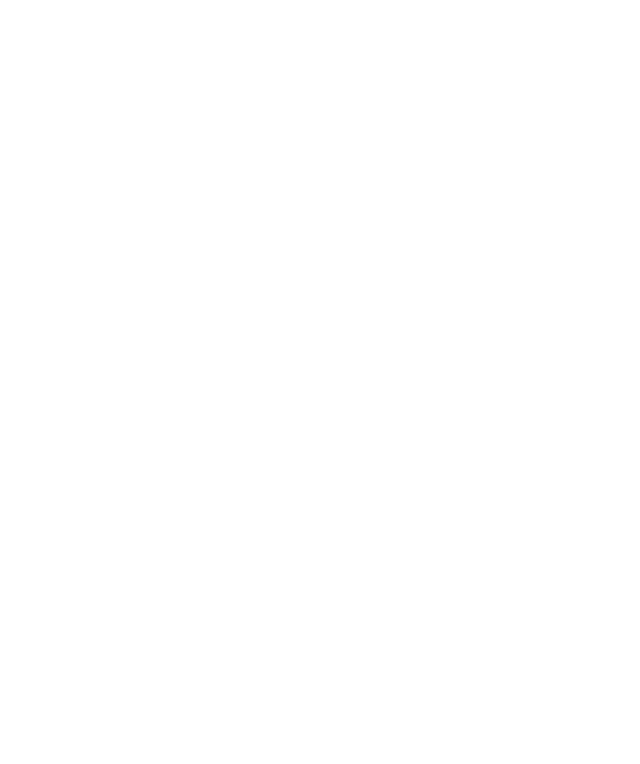
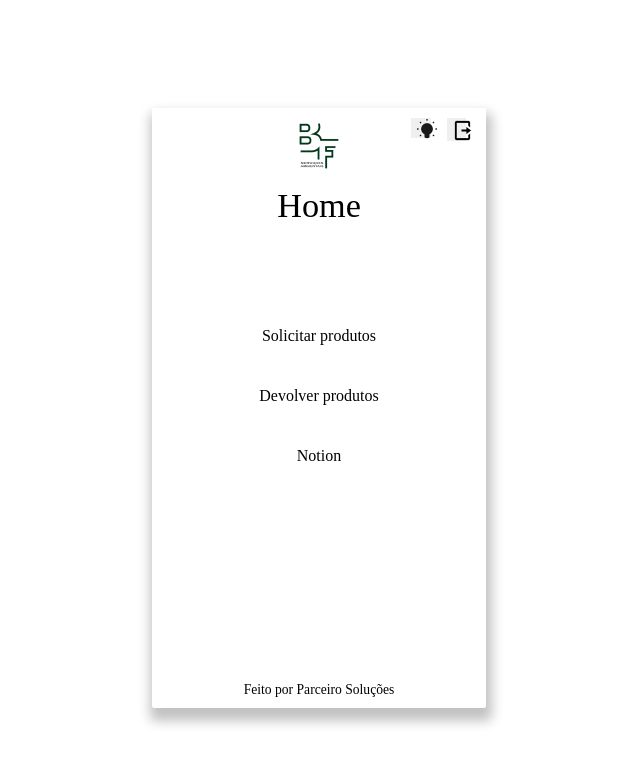
Before and after one commit to VinicioSales/inventoryStoragePagesComponents, an Angular app: page /home in a window 1280 px wide. Before the commit this address led to /. Shown: the top 764 px of the page, without its empty margins (329-969 px from the left). Built offline with nearby package versions, Linux system fonts and the light colour scheme.

Commit message:
feat: Criado pagina home

```diff
--- a/src/app/app-routing.module.ts
+++ b/src/app/app-routing.module.ts
@@ -4,8 +4,10 @@
 import { LoginComponent } from './components/login/login.component';
 import { RegistroComponent } from './components/registro/registro.component';
 import { EsqueciSenhaComponent } from './components/esqueci-senha/esqueci-senha.component';
+import { HomeComponent } from './components/home/home.component';
 
 const routes: Routes = [
+  {path:'home', component: HomeComponent},
   {path:'login', component: LoginComponent},
   {path:'registro', component: RegistroComponent},
   {path:'esqueci-senha', component: EsqueciSenhaComponent},
--- a/src/app/app.module.ts
+++ b/src/app/app.module.ts
@@ -21,6 +21,7 @@
 import { InputContadorComponent } from './components/input-contador/input-contador.component';
 import { InputPesquisarComponent } from './components/input-pesquisar/input-pesquisar.component';
 import { EsqueciSenhaComponent } from './components/esqueci-senha/esqueci-senha.component';
+import { HomeComponent } from './components/home/home.component';
 
 @NgModule({
   declarations: [
@@ -41,6 +42,7 @@
     InputContadorComponent,
     InputPesquisarComponent,
     EsqueciSenhaComponent,
+    HomeComponent,
   ],
   imports: [
     FormsModule ,
--- /dev/null
+++ b/src/app/components/home/home.component.css
@@ -0,0 +1,101 @@
+.pagina-home {
+    width: 100vw;
+    height: 100vh;
+    display: flex;
+    justify-content: center;
+    align-items: center;
+    color: var(--cor-secundaria);
+}
+
+.container-home {
+    width: 23%;
+    height: 75%;
+    background: var(--cor-primaria);
+    border-radius: 2px;
+    box-shadow: 2px 9px 12px 4px rgba(12, 12, 12, 0.25);
+    justify-self: center;
+    align-self: center;
+    padding: 0 20px 0 20px;
+    display: grid;
+    grid-template-columns: 1fr;
+    grid-template-rows:     13%
+                            20%
+                            10%
+                            10%
+                            10%
+                            auto;
+    grid-template-areas:    "header"
+                            "titulo"
+                            "solicitar-produtos"
+                            "devolver-produtos"
+                            "notion"
+                            "footer";
+}
+
+.header {
+    grid-area: header;
+    display: flex;
+    justify-content: center;
+    align-items: center;
+    position: relative;
+}
+
+.botoes-header {
+    position: absolute;
+    right: 0;
+    align-self: start;
+    margin-top: 10px;
+    display: flex;
+    width: 100%;
+    justify-content: end;
+    gap: 16px;
+}
+
+.titulo {
+    grid-area: titulo;
+    display: flex;
+    justify-content: center;
+    align-items: start;
+    font-size: 2.14rem;
+    font-family: var(--font-semiBold);
+}
+
+
+.botao-solicitar-produtos,
+.botao-devolver-produtos,
+.botao-notion {
+    margin: 20px 0 20px 0;
+    align-self: center;
+}
+
+.botao-solicitar-produtos {
+    grid-area: solicitar-produtos;
+}
+
+.botao-devolver-produtos {
+    grid-area: devolver-produtos;
+}
+
+.botao-notion {
+    grid-area: notion;
+}
+
+.footer {
+    grid-area: footer;
+    font-family: var(--font-light);
+    font-size: 0.85rem;
+    display: flex;
+    justify-content: center;
+    align-items: end;
+    padding-bottom: 10px;
+}
+
+a {
+    text-decoration: none;
+    color: inherit;
+}
+
+a:active,
+a:focus {
+    color: inherit;
+}
--- /dev/null
+++ b/src/app/components/home/home.component.html
@@ -0,0 +1,38 @@
+<app-modal-geral
+    *ngIf="mostrarModal"
+    [mensagem]="mensagemModal"
+    (fecharModal)="handleFecharModal()">
+</app-modal-geral>
+<div class="pagina-home">
+    <div class="container-home">
+        <div class="header">
+            <app-logo-bf></app-logo-bf>
+            <div class="botoes-header">
+                <app-botao-tema></app-botao-tema>
+                <app-botao-sair></app-botao-sair>
+            </div>
+        </div>
+        <div class="titulo">Home</div>
+        <app-botao
+            width="100%"
+            texto="Solicitar produtos"
+            class="botao-solicitar-produtos"
+            (click)="navegarRotaSolicitarProdutos()">
+        </app-botao>
+        <app-botao
+            width="100%"
+            texto="Devolver produtos"
+            class="botao-devolver-produtos"
+            (click)="navegarRotaDevolverProdutos()">
+        </app-botao>
+        <app-botao
+            width="100%"
+            texto="Notion"
+            class="botao-notion"
+            (click)="onNotion()">
+        </app-botao>
+        <div class="footer">
+            <a href="https://site.parceirosolucoes.com.br" target="_blank">Feito por Parceiro Soluções</a>
+        </div>
+    </div>
+</div>
--- /dev/null
+++ b/src/app/components/home/home.component.ts
@@ -0,0 +1,29 @@
+import { Component, Input } from '@angular/core';
+
+@Component({
+  selector: 'app-home',
+  templateUrl: './home.component.html',
+  styleUrls: ['./home.component.css']
+})
+export class HomeComponent {
+  @Input() mensagemModal: string = '';
+
+  mostrarModal: boolean = false;
+
+  //NOTE - handleFecharModal
+  handleFecharModal() {
+    this.mostrarModal = false;
+  }
+
+  //NOTE - navegarRotaSolicitarProdutos
+  navegarRotaSolicitarProdutos() {
+  }
+
+  //NOTE - navegarRotaDevolverProdutos
+  navegarRotaDevolverProdutos() {
+  }
+
+  //NOTE - onNotion
+  onNotion() {
+  }
+}
--- a/src/app/components/login/login.component.css
+++ b/src/app/components/login/login.component.css
@@ -129,7 +129,8 @@
     font-size: 0.85rem;
     display: flex;
     justify-content: center;
-    align-items: center;
+    align-items: end;
+    padding-bottom: 10px;
 }
 
 a {
```
Also changed, not shown: src/assets/img/exit-light-mode.png (added), 1 other file (tests, documents, lock files or other folders).
